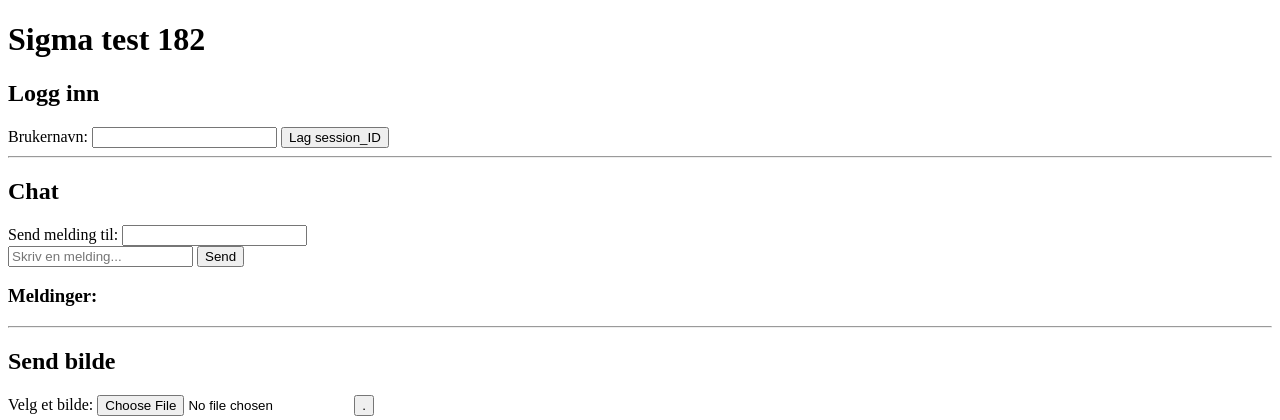
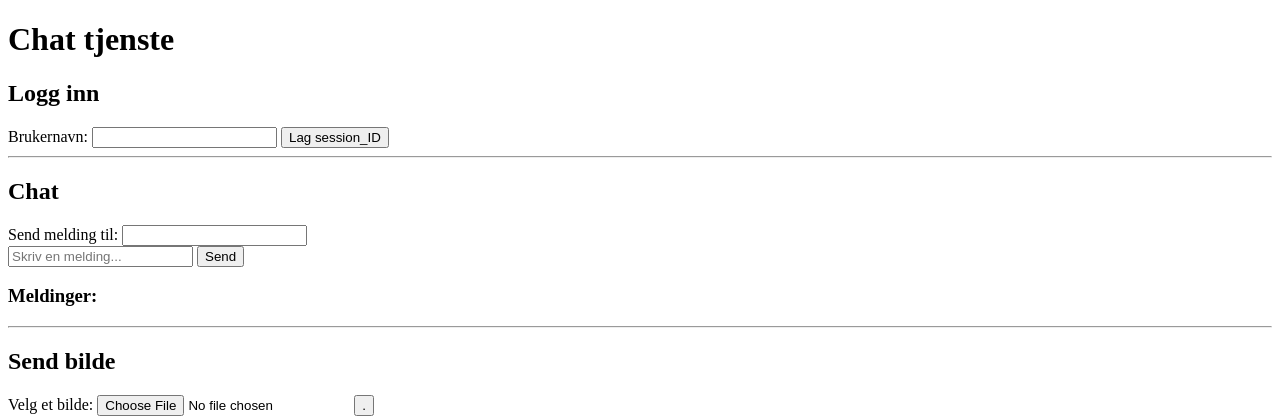
Before and after one commit to Fisken85/Testing_ip, a Flask app: page / in a window 1280 px wide. Shown: the top 420 px of the page. Run offline with Flask 3, Linux system fonts and the light colour scheme; some libraries are stand-ins or nearby versions.

Commit message:
Changes "Sigma test 182" to "Chat tjeneste"

```diff
--- a/templates/index.html
+++ b/templates/index.html
@@ -8,7 +8,7 @@
     <script src="{{ url_for('static', filename='js/chat.js') }}"></script>
 </head>
 <body>
-    <h1>Sigma test 182</h1>
+    <h1>Chat tjenste</h1>
 
     <h2>Logg inn</h2>
     <label for="username">Brukernavn:</label>
```
